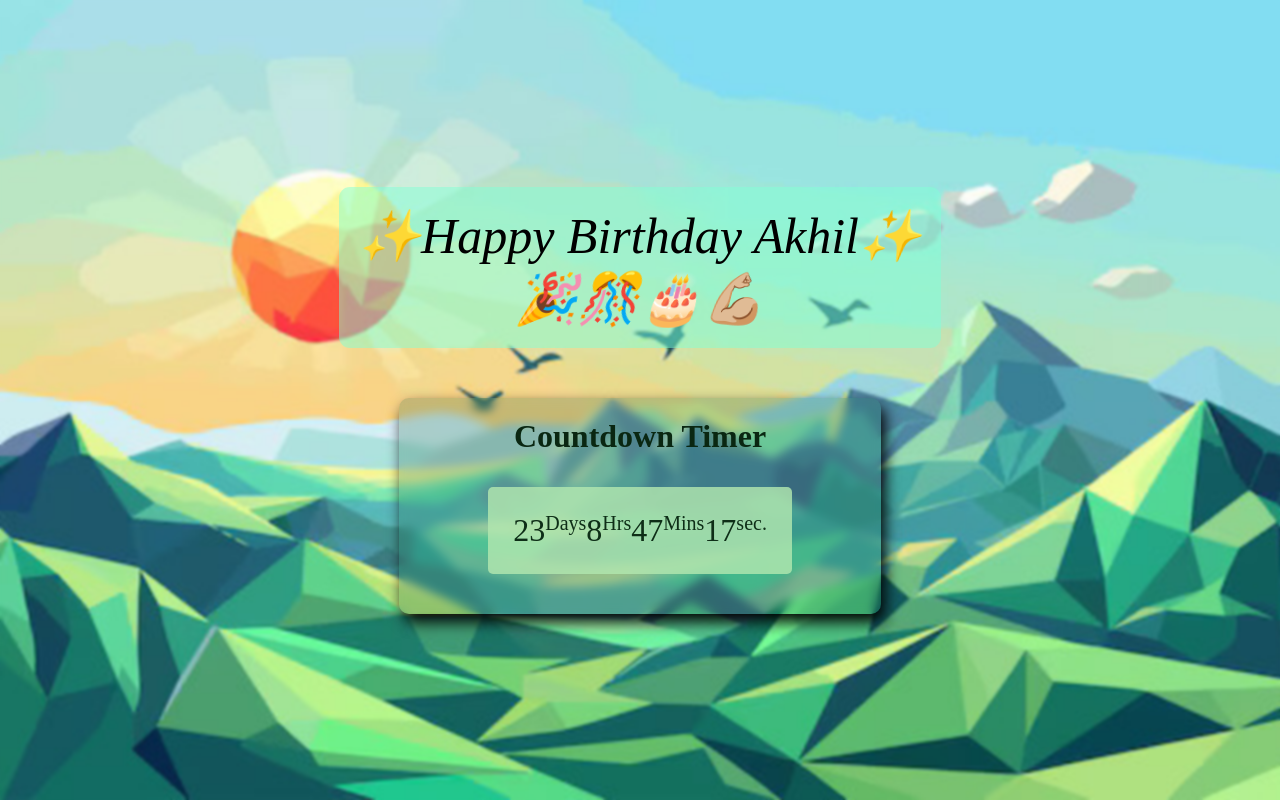
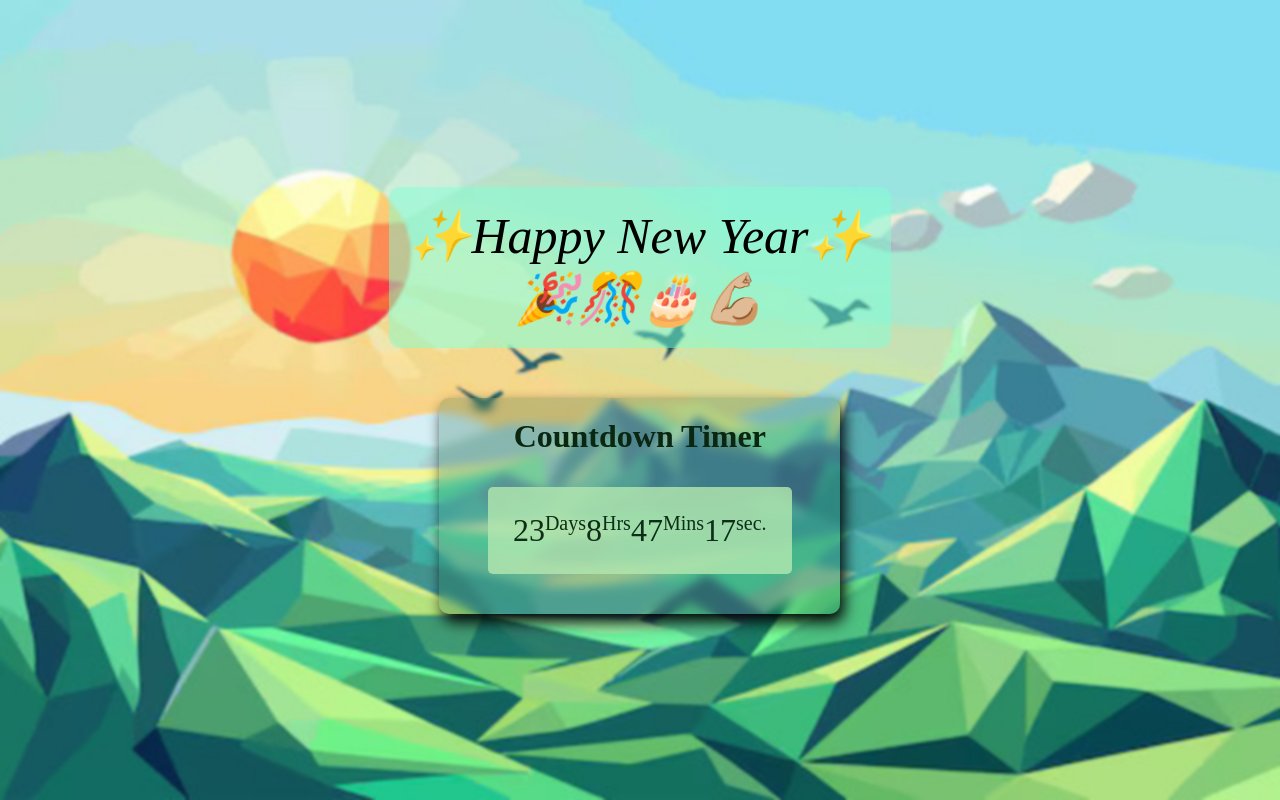
Before and after one commit to AnuragGupta181/Countdown-Java, a plain HTML site: page index.html in a window 1280 px wide. Drawn offline with Linux system fonts and the light colour scheme.

Commit message:
Update index.html

```diff
--- a/index.html
+++ b/index.html
@@ -10,7 +10,7 @@
 <body>
     <div class="main">
         <div class="head">
-            <p>✨Happy Birthday Akhil✨</p>
+            <p>✨Happy New Year✨</p>
             <p>🎉🎊🎂💪🏼</p>
         </div>
         <div class="container">
```
